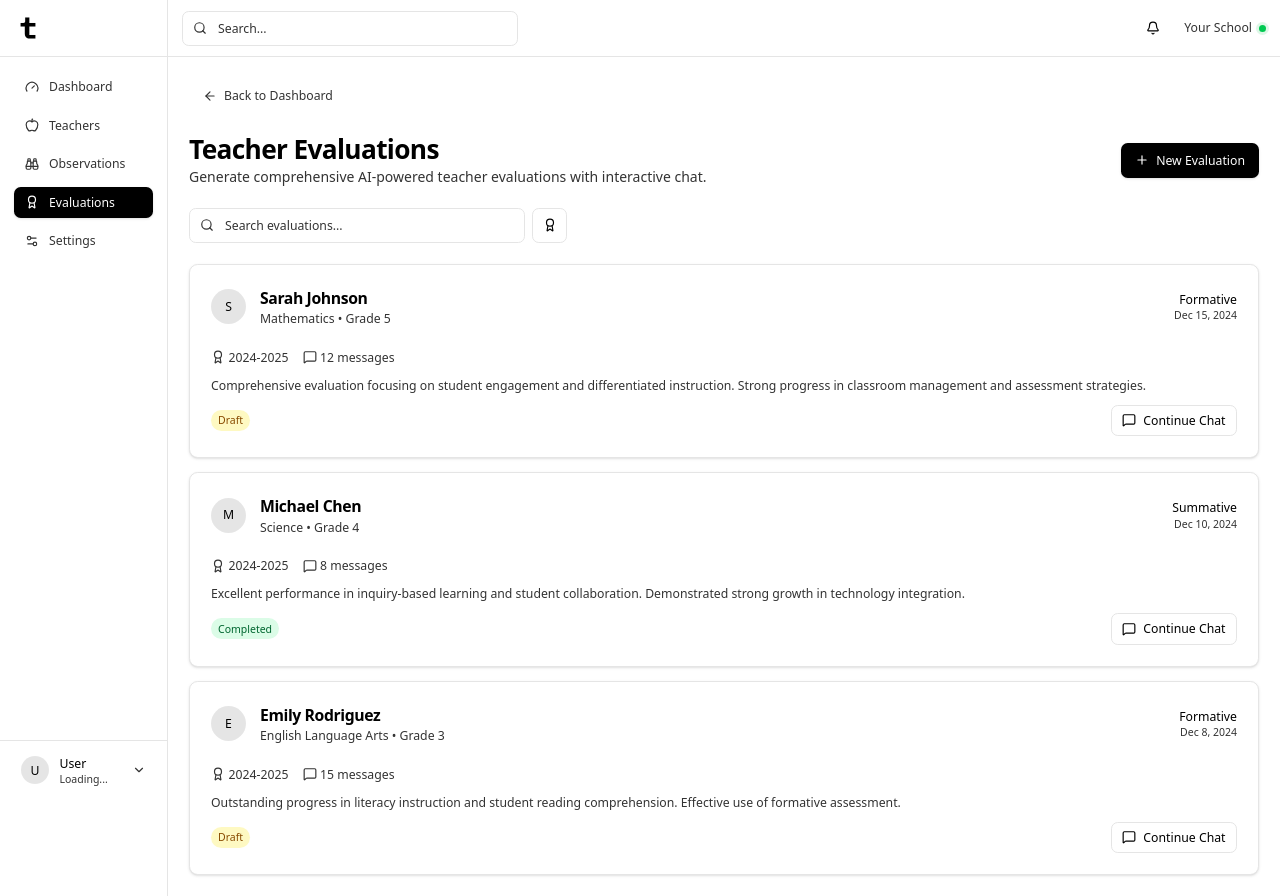
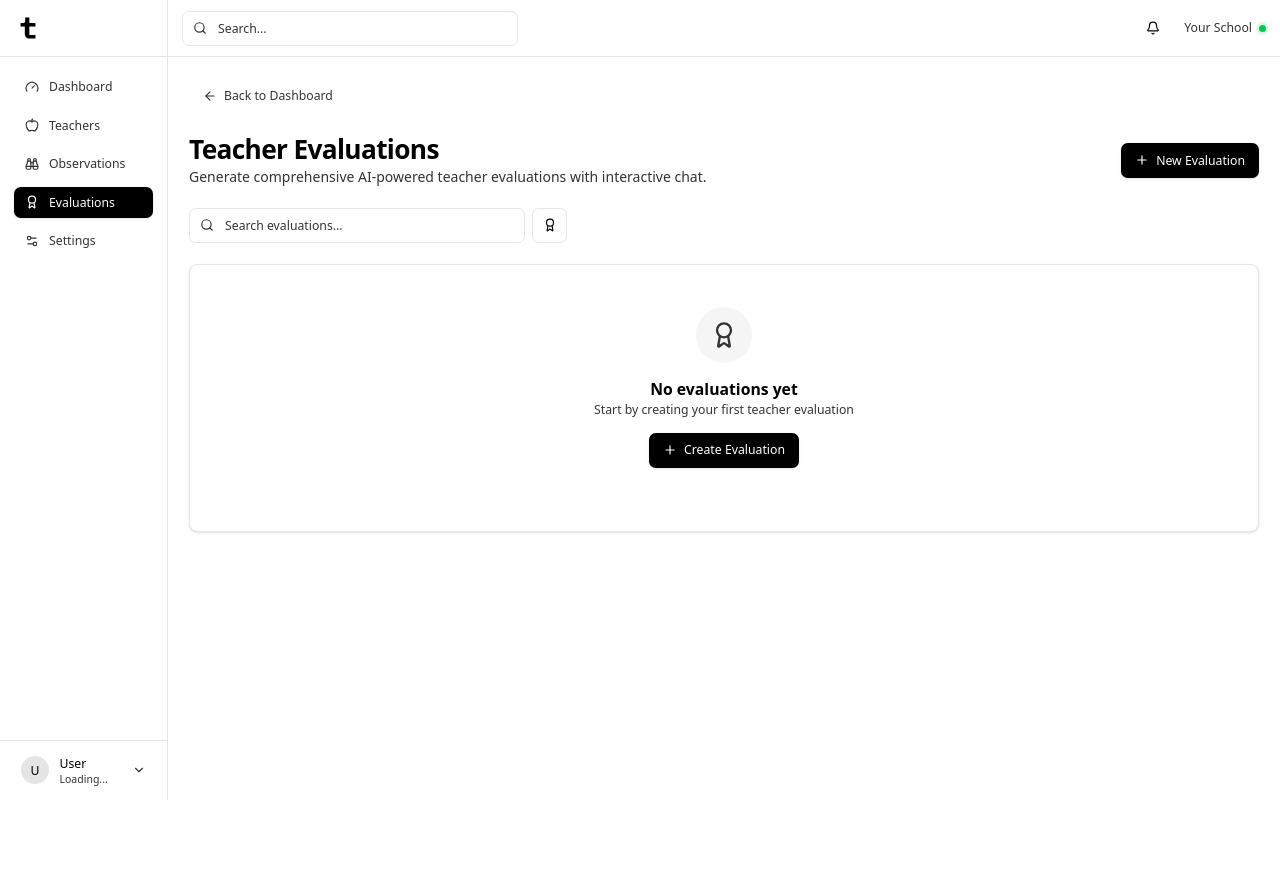
Before and after one commit to dylanparallax/trellis-v4, a Next.js app in the folder apps/web/: page /dashboard/evaluations in a window 1280 px wide. After the commit the page ends 800 px from the top, so only its background shows below. Built offline with nearby package versions, Linux system fonts and the light colour scheme; no server answers.

Commit message:
feat(ui): remove dummy data from evaluations page, show empty state instead

```diff
--- a/apps/web/src/app/(dashboard)/dashboard/evaluations/page.tsx
+++ b/apps/web/src/app/(dashboard)/dashboard/evaluations/page.tsx
@@ -51,110 +51,28 @@ export default function EvaluationsPage() {
       </div>
 
       <div className="grid gap-4">
-        {evaluations.map((evaluation) => (
-          <Card key={evaluation.id} className="hover:shadow-md transition-shadow">
-            <CardHeader>
-              <div className="flex items-center justify-between">
-                <div className="flex items-center space-x-4">
-                  <div className="w-10 h-10 rounded-full bg-primary/10 flex items-center justify-center">
-                    <span className="text-sm font-medium text-primary">
-                      {evaluation.teacherName.charAt(0)}
-                    </span>
+        <Card className="text-center py-12">
+          <CardContent>
+            <div className="flex flex-col items-center gap-4">
+              <div className="w-16 h-16 rounded-full bg-muted flex items-center justify-center">
+                <Award className="h-8 w-8 text-muted-foreground" />
               </div>
               <div>
-                    <CardTitle className="text-lg">{evaluation.teacherName}</CardTitle>
-                    <CardDescription>{evaluation.subject} • Grade {evaluation.gradeLevel}</CardDescription>
-                  </div>
-                </div>
-                <div className="text-right">
-                  <div className="text-sm font-medium">{evaluation.type}</div>
-                  <div className="text-xs text-muted-foreground">{evaluation.date}</div>
-                </div>
-              </div>
-            </CardHeader>
-            <CardContent>
-              <div className="space-y-3">
-                <div className="flex items-center gap-4 text-sm text-muted-foreground">
-                  <div className="flex items-center gap-1">
-          <Award className="h-4 w-4" />
-                    {evaluation.schoolYear}
-                  </div>
-                  <div className="flex items-center gap-1">
-                    <MessageSquare className="h-4 w-4" />
-                    {evaluation.chatMessages} messages
-                  </div>
-                </div>
-
-                <div className="text-sm">
-                  <p className="line-clamp-3 text-muted-foreground">
-                    {evaluation.summary}
+                <h3 className="text-lg font-semibold">No evaluations yet</h3>
+                <p className="text-sm text-muted-foreground">
+                  Start by creating your first teacher evaluation
                 </p>
               </div>
-
-                <div className="flex items-center justify-between">
-                  <div className="flex gap-1">
-                    <span
-                      className={`px-2 py-1 text-xs rounded-full ${
-                        evaluation.status === 'Draft'
-                          ? 'bg-yellow-100 text-yellow-800'
-                          : 'bg-green-100 text-green-800'
-                      }`}
-                    >
-                      {evaluation.status}
-                    </span>
-                  </div>
-
-                  <Button variant="outline" size="sm" asChild>
-                    <Link href={`/dashboard/evaluations/${evaluation.id}`}>
-                      <MessageSquare className="mr-2 h-4 w-4" />
-                      Continue Chat
+              <Button asChild>
+                <Link href="/dashboard/evaluations/new">
+                  <Plus className="mr-2 h-4 w-4" />
+                  Create Evaluation
                 </Link>
               </Button>
             </div>
-              </div>
           </CardContent>
         </Card>
-        ))}
       </div>
     </div>
   )
 }
-
-const evaluations = [
-  {
-    id: '1',
-    teacherName: 'Sarah Johnson',
-    subject: 'Mathematics',
-    gradeLevel: '5',
-    type: 'Formative',
-    date: 'Dec 15, 2024',
-    schoolYear: '2024-2025',
-    chatMessages: 12,
-    summary: 'Comprehensive evaluation focusing on student engagement and differentiated instruction. Strong progress in classroom management and assessment strategies.',
-    status: 'Draft'
-  },
-  {
-    id: '2',
-    teacherName: 'Michael Chen',
-    subject: 'Science',
-    gradeLevel: '4',
-    type: 'Summative',
-    date: 'Dec 10, 2024',
-    schoolYear: '2024-2025',
-    chatMessages: 8,
-    summary: 'Excellent performance in inquiry-based learning and student collaboration. Demonstrated strong growth in technology integration.',
-    status: 'Completed'
-  },
-  {
-    id: '3',
-    teacherName: 'Emily Rodriguez',
-    subject: 'English Language Arts',
-    gradeLevel: '3',
-    type: 'Formative',
-    date: 'Dec 8, 2024',
-    schoolYear: '2024-2025',
-    chatMessages: 15,
-    summary: 'Outstanding progress in literacy instruction and student reading comprehension. Effective use of formative assessment.',
-    status: 'Draft'
-  }
-]
```
Lines whose indentation alone changed are shown as unchanged.
